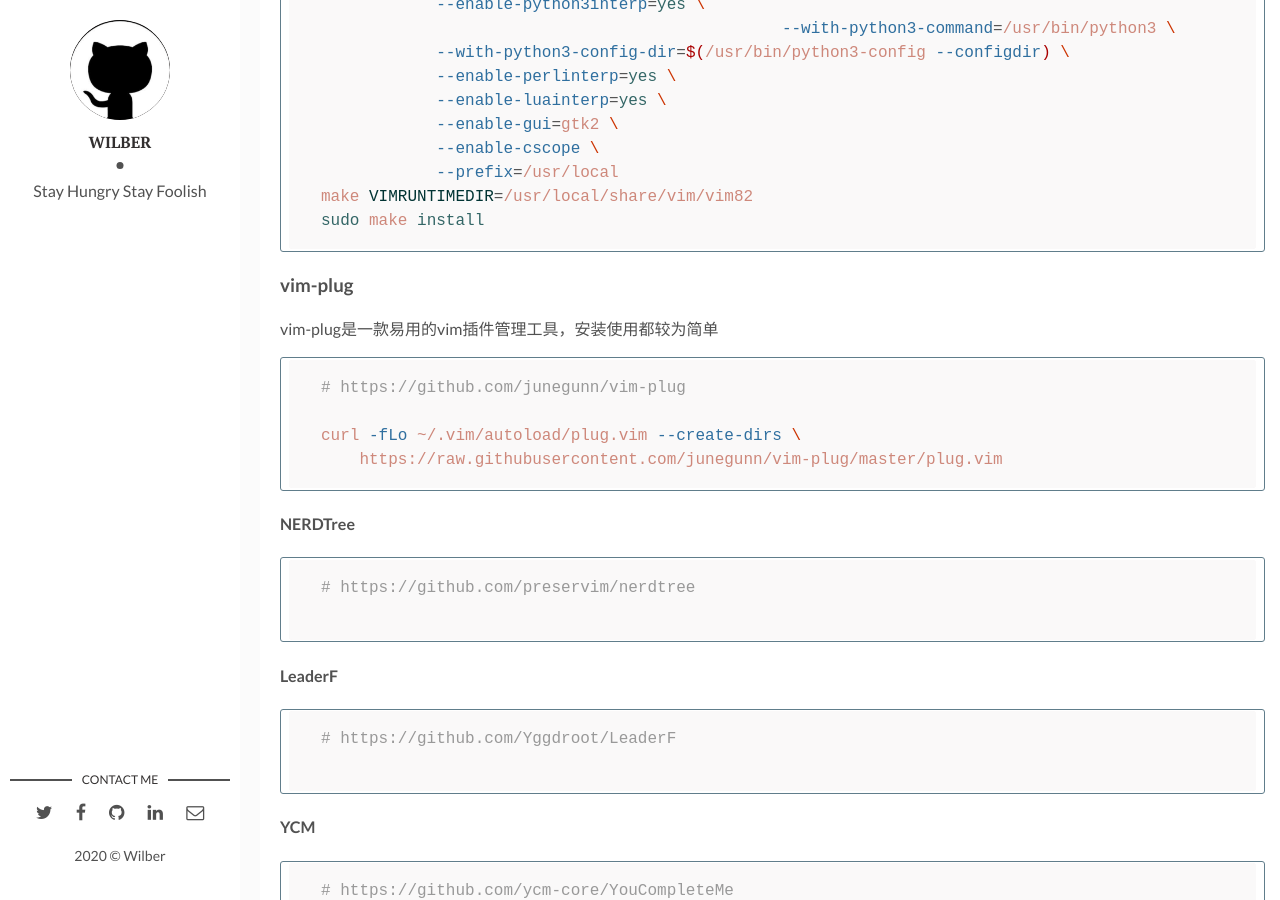
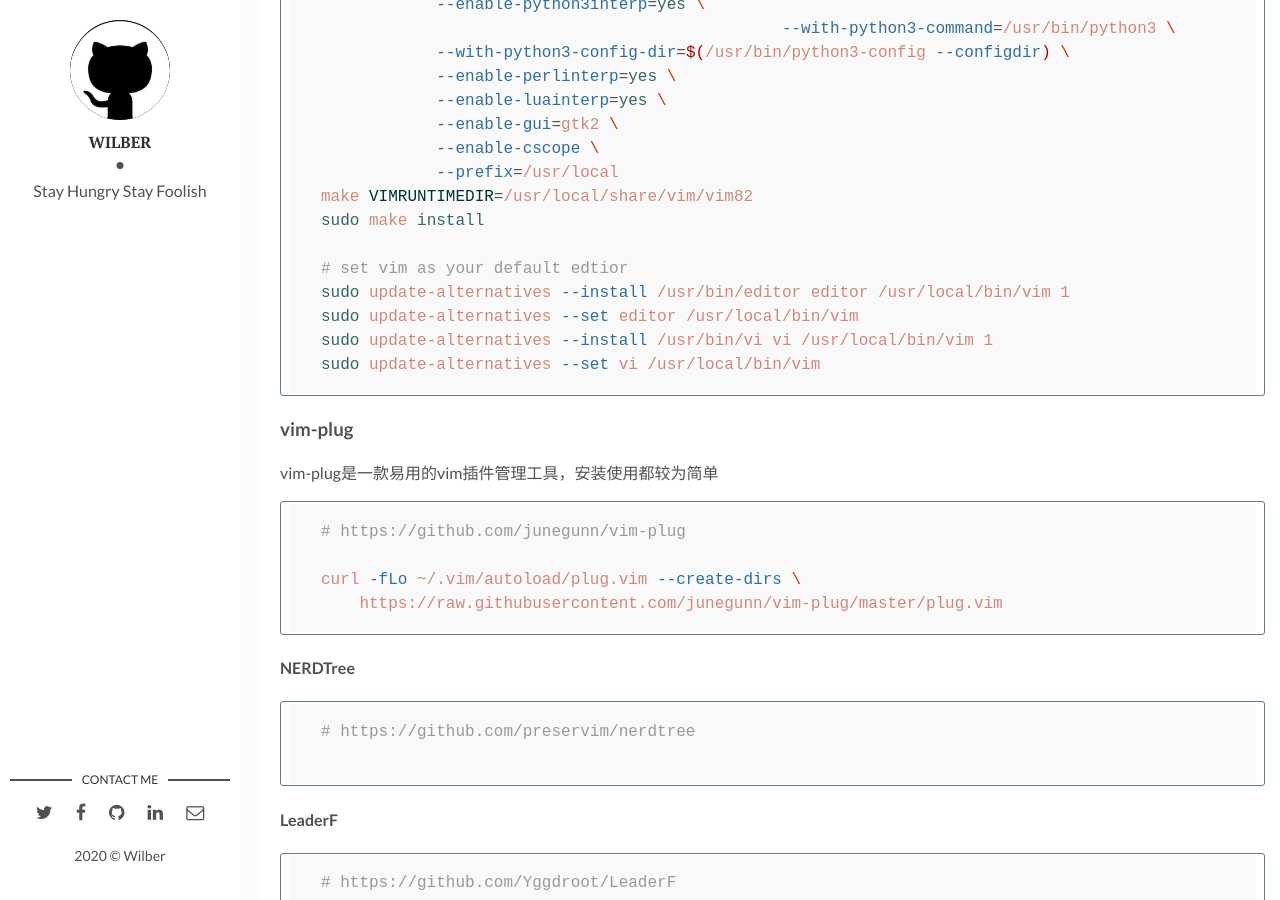
Before and after one commit to jiweibo/jiweibo.github.io, a Jekyll site: the page built from _posts/2020-07-03-VIM.md, in a window 1280 px wide and 900 px high, scrolled down 1181 px. Built offline with Jekyll 4.4.1, drawn with Linux system fonts in a browser that asks for light colours; comment, search, counter and statistics services are not loaded.

Commit message:
update vim for default editor

````diff
--- a/_posts/2020-07-03-VIM.md
+++ b/_posts/2020-07-03-VIM.md
@@ -42,6 +42,12 @@ git checkout v8.2.1123
             --prefix=/usr/local
 make VIMRUNTIMEDIR=/usr/local/share/vim/vim82
 sudo make install
+
+# set vim as your default edtior
+sudo update-alternatives --install /usr/bin/editor editor /usr/local/bin/vim 1
+sudo update-alternatives --set editor /usr/local/bin/vim
+sudo update-alternatives --install /usr/bin/vi vi /usr/local/bin/vim 1
+sudo update-alternatives --set vi /usr/local/bin/vim
 ```
 
 ### vim-plug
````
